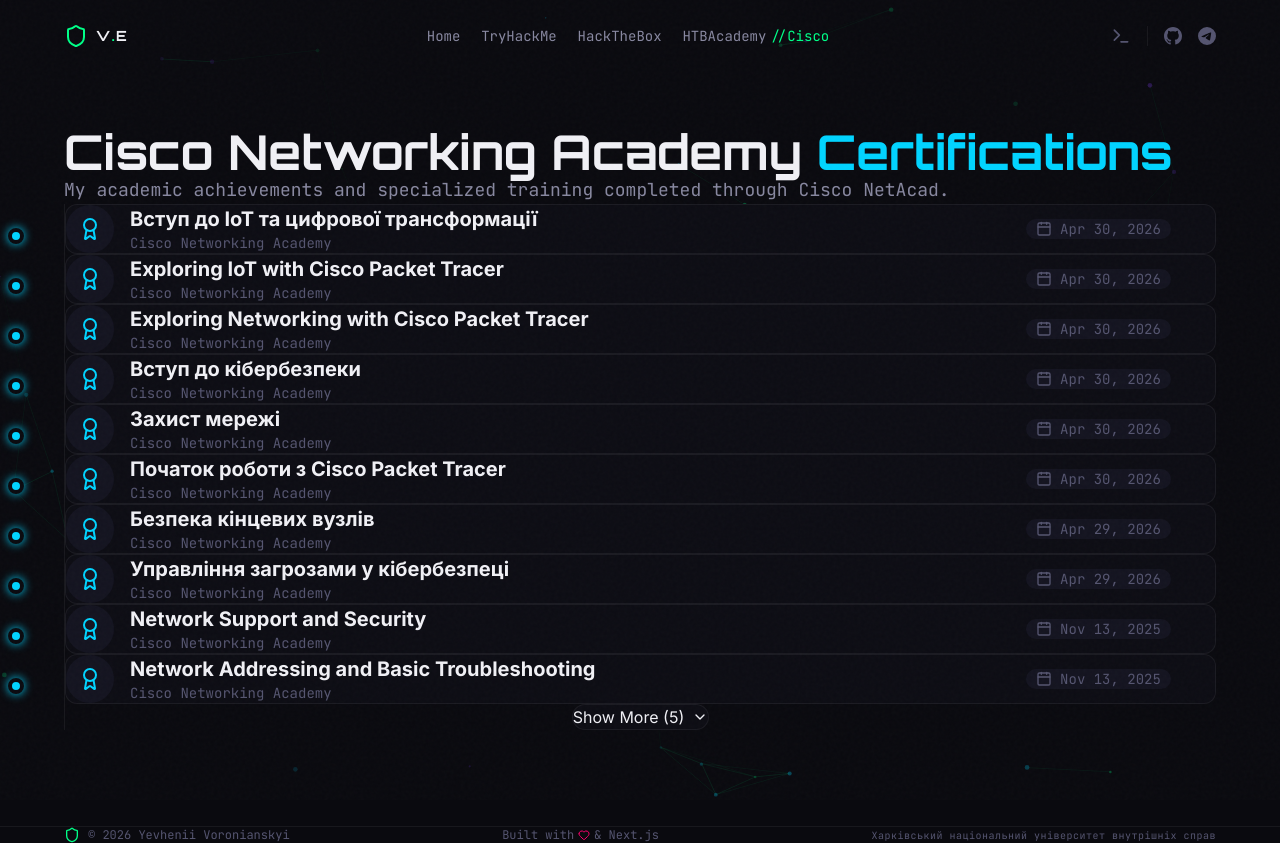
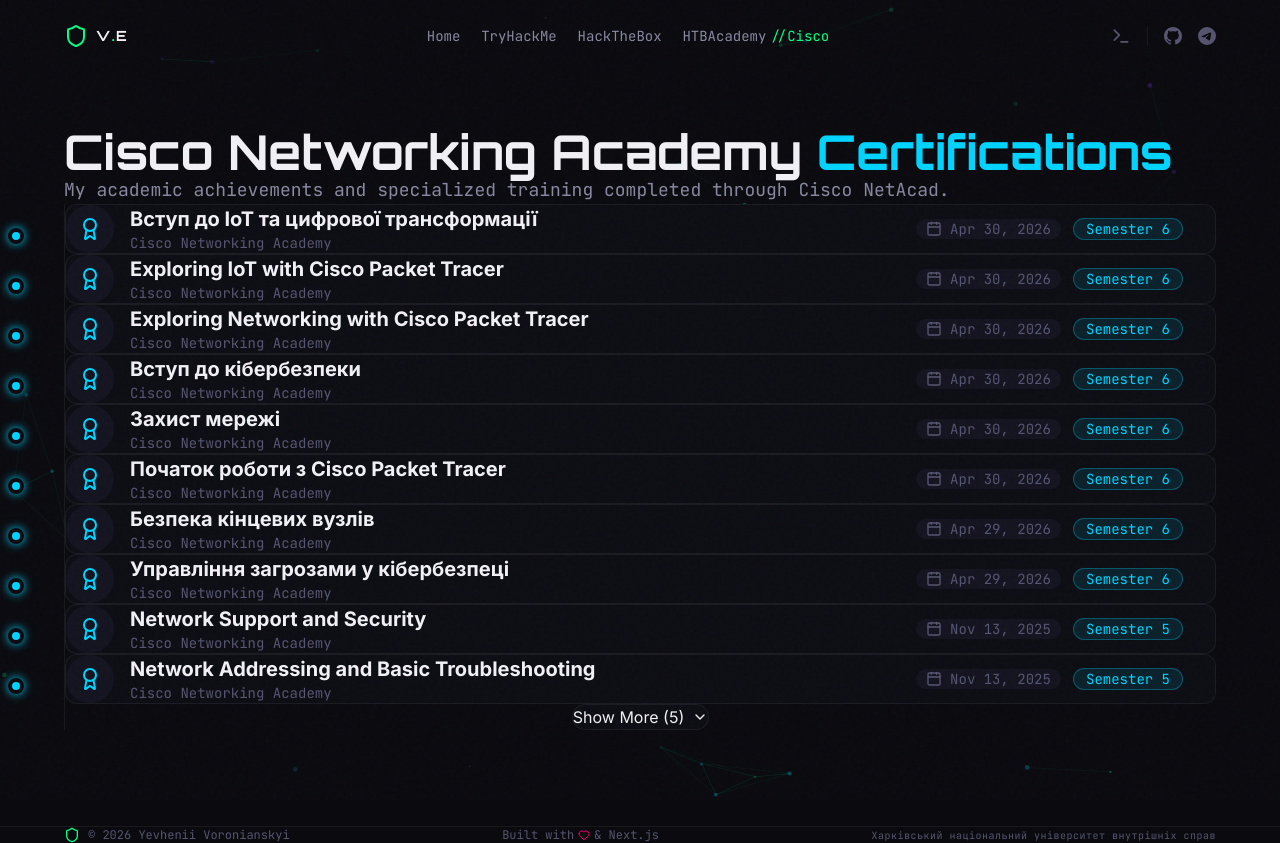
Before and after one commit to kavein0/portfolio, a Next.js app: page /cisco in a window 1280 px wide. Built offline with nearby package versions, Linux system fonts and the light colour scheme.

Commit message:
Add semester indicator to Cisco certifications

```diff
--- a/src/app/cisco/page.tsx
+++ b/src/app/cisco/page.tsx
@@ -66,12 +66,15 @@
                         </div>
                       </div>
 
-                      <div className="flex items-center gap-6 mt-4 md:mt-0 ml-16 md:ml-0 shrink-0">
+                      <div className="flex items-center gap-3 mt-4 md:mt-0 ml-16 md:ml-0 shrink-0">
                         <div className="flex items-center justify-center gap-2 text-sm font-mono text-[var(--text-muted)] bg-[var(--bg-tertiary)] px-3 py-1.5 rounded-full w-[145px]">
                           <Calendar className="w-4 h-4 shrink-0" />
                           <span>{cert.date}</span>
                         </div>
-                        <div className="w-5 h-5 shrink-0 flex items-center justify-center">
+                        <div className="flex items-center justify-center text-sm font-mono text-[var(--cyber-blue)] bg-[var(--cyber-blue)]/10 border border-[var(--cyber-blue)]/30 px-3 py-1.5 rounded-full w-[110px]">
+                          Semester {cert.date.includes("2026") ? "6" : "5"}
+                        </div>
+                        <div className="w-5 h-5 shrink-0 flex items-center justify-center ml-2">
                           {cert.url && (
                             <ExternalLink className="w-5 h-5 text-[var(--text-muted)] group-hover:text-[var(--cyber-blue)] opacity-0 group-hover:opacity-100 transition-all transform group-hover:translate-x-1" />
                           )}
```
